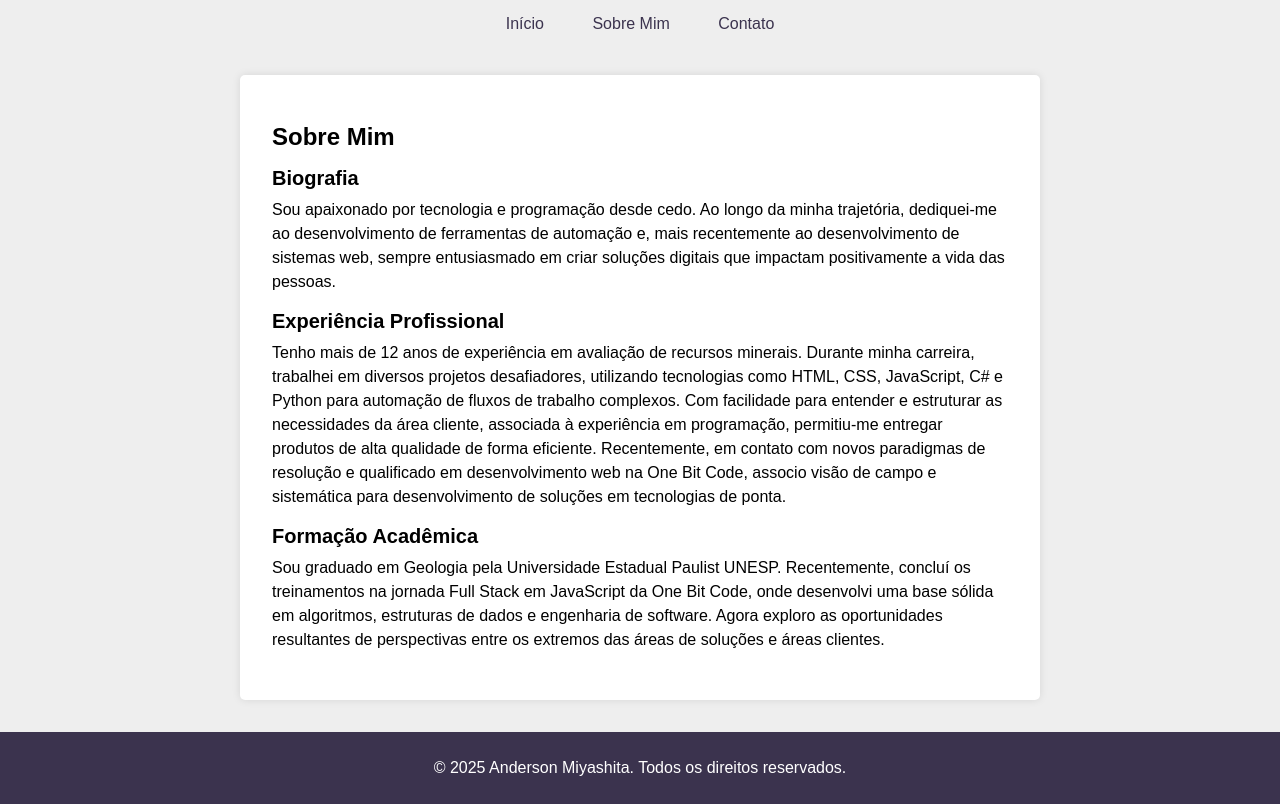
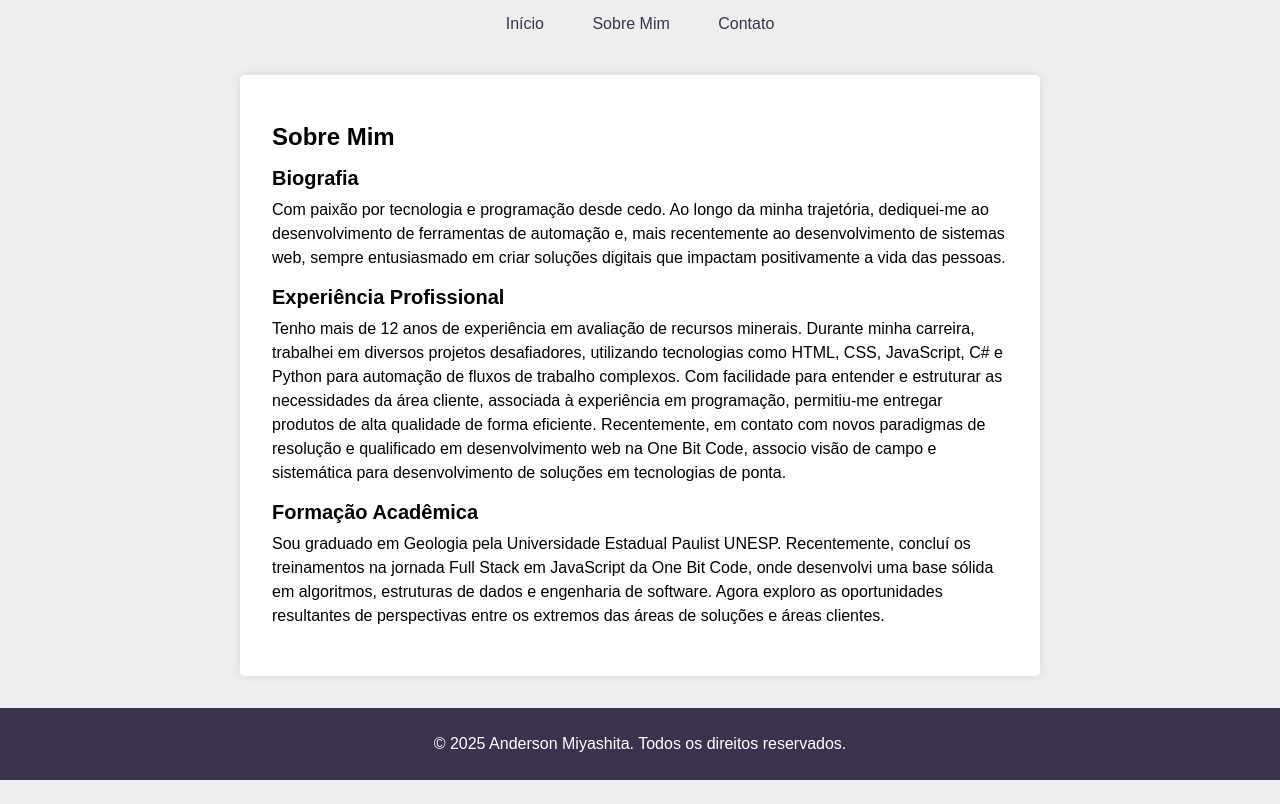
Before and after one commit to 4nd3rsongeo/4nd3rsongeo.github.io, a plain HTML site: page sobre.html in a window 1280 px wide. Shown: the part 72-876 px from the top of the page. After the commit the page ends 852 px from the top, so only its background shows below. Drawn offline with Linux system fonts and the light colour scheme.

Commit message:
modificações de conteúdo, correções no rodapé

```diff
--- a/sobre.html
+++ b/sobre.html
@@ -24,7 +24,7 @@
         <h1>Sobre Mim</h1>
         <h2>Biografia</h2>
         <p>
-          Sou apaixonado por tecnologia e programação desde cedo. Ao longo da
+          Com paixão por tecnologia e programação desde cedo. Ao longo da
           minha trajetória, dediquei-me ao desenvolvimento de ferramentas de
           automação e, mais recentemente ao desenvolvimento de sistemas web, sempre
           entusiasmado em criar soluções digitais que impactam positivamente a vida
```
